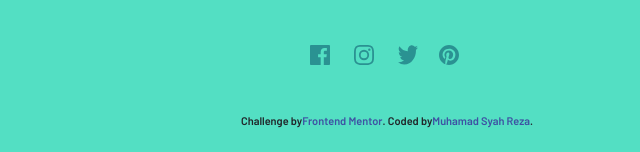
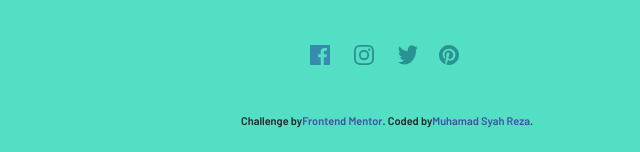
Before and after one commit to msyahreza/Sunnyside-agency-landing-page, a plain HTML site: page index.html in a window 1280 px wide. In both pictures the pointer is over the picture 573 px from the left and 3614 px from the top of the page. Shown: the part 3559-3711 px from the top of the page, 253-893 px from the left. Drawn offline with nearby package versions, Linux system fonts and the light colour scheme.

Commit message:
Update style.css

```diff
--- a/style.css
+++ b/style.css
@@ -302,6 +302,11 @@ footer img{
   filter:  invert(48%) sepia(10%) saturate(3207%) hue-rotate(100deg) brightness(95%) contrast(80%);
 }
 
+.soc-icon:hover{
+  cursor: pointer;
+  filter:  invert(48%) sepia(10%) saturate(3207%) hue-rotate(120deg) brightness(95%) contrast(80%);
+}
+
 @media only screen and (max-width: 700px) {
   .centered {
     font-size: 35px;
```
